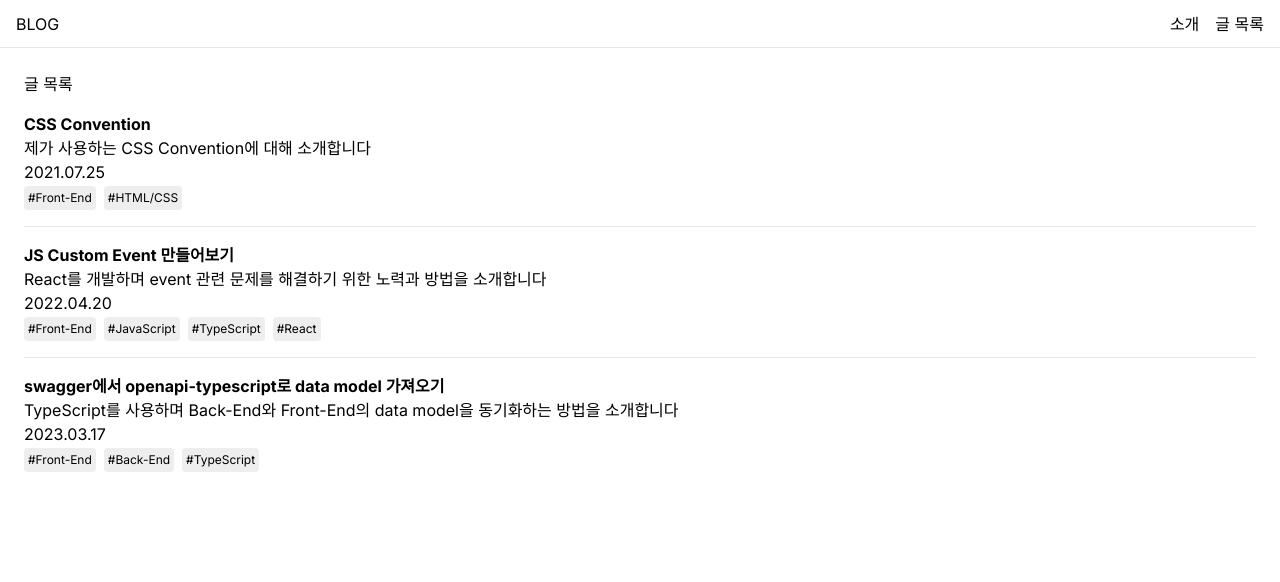
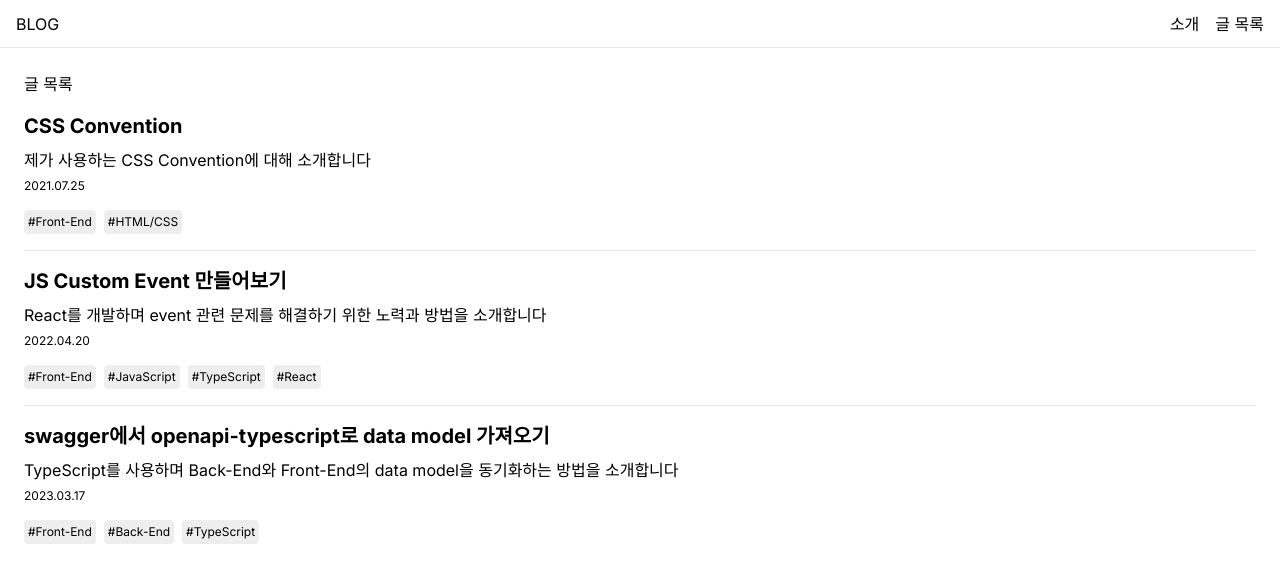
Before and after one commit to hywlss9/hywlss9.github.io, a Next.js app: page /posts in a window 1280 px wide. Shown: the top 582 px of the page. Built offline with nearby package versions, Linux system fonts and the light colour scheme.

Commit message:
FIX: posts page style 수정

```diff
--- a/src/app/posts/page.tsx
+++ b/src/app/posts/page.tsx
@@ -1,3 +1,5 @@
+import Link from "next/link";
+
 import { POSTS_PREVIEWS } from "@/constants/posts";
 
 import Container from "@/components/container";
@@ -9,15 +11,19 @@ export default function Posts() {
       <h2>글 목록</h2>
       <ul>
         {POSTS_PREVIEWS.map(({ id, title, description, date, tags }) => (
-          <li key={id} className="flex-col py-4 border-b last:border-b-0">
-            <strong>{title}</strong>
-            <p>{description}</p>
-            <span>{date}</span>
-            <div>
-              {tags.map((tag) => (
-                <Tag key={tag} name={tag} />
-              ))}
-            </div>
+          <li key={id} className="group flex-col border-b last:border-b-0">
+            <Link href={`/posts/${id}`} className="block py-4">
+              <strong className="block mb-2 text-xl group-hover:underline">
+                {title}
+              </strong>
+              <p>{description}</p>
+              <span className="text-xs">{date}</span>
+              <div className="mt-3">
+                {tags.map((tag) => (
+                  <Tag key={tag} name={tag} />
+                ))}
+              </div>
+            </Link>
           </li>
         ))}
       </ul>
```
